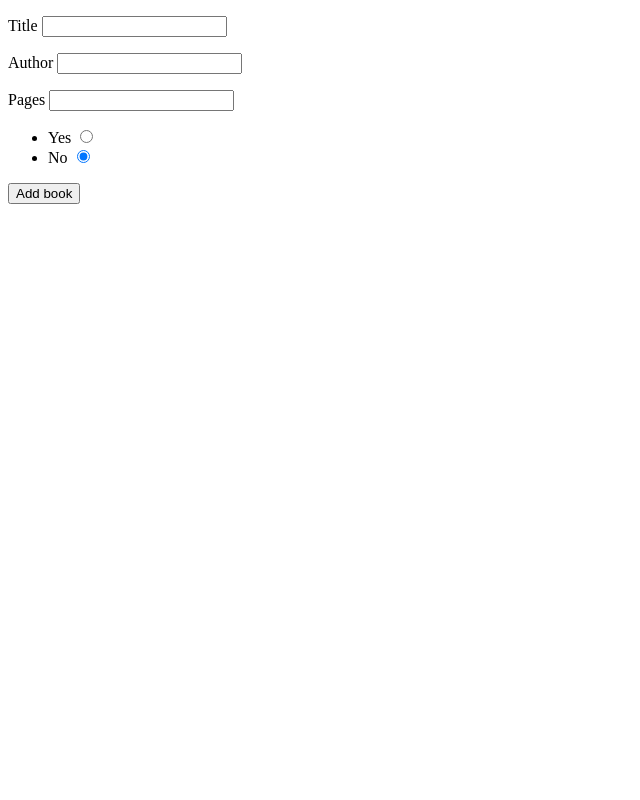
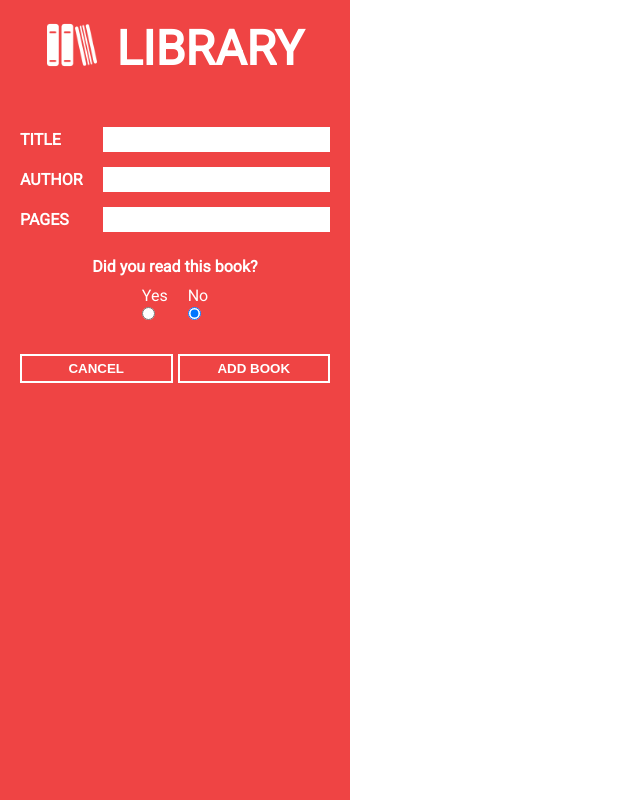
Before and after one commit to Gavo51/Library, a website: page index.html in a window 1280 px wide. Shown: the whole page, without its empty margins (0-640 px from the left). Drawn offline with Linux system fonts and the light colour scheme.

Commit message:
Style left section and input form

```diff
--- a/index.html
+++ b/index.html
@@ -10,22 +10,30 @@
   </head>
   <body>
     <section class="left-section">
-      <div class="form-container">
-        <form action="">
-          <section>
+      <div class="header-container">
+        <img
+          src="./icons/18476.png"
+          class="header-icon"
+          alt="stack of books icon"
+        />
+        <h1>LIBRARY</h1>
+      </div>
+      <form action="" class="book-form">
+        <section class="form-input-section">
           <p>
-              <label for="title">Title</label>
+            <label for="title">TITLE</label>
             <input type="text" id="title" name="book_title" />
           </p>
           <p>
-              <label for="author">Author</label>
+            <label for="author">AUTHOR</label>
             <input type="text" id="author" name="book_author" />
           </p>
           <p>
-              <label for="pages">Pages</label>
+            <label for="pages">PAGES</label>
             <input type="number" id="pages" name="book_pages" />
           </p>
-            <ul>
+          <h4>Did you read this book?</h4>
+          <ul class="radio-list">
             <li>
               <label for="option_1">Yes</label>
               <input type="radio" id="option1" name="read_status" />
@@ -36,13 +44,13 @@
             </li>
           </ul>
         </section>
-          <section>
+        <section class="form-btn-section">
           <p>
-              <button type="submit">Add book</button>
+            <button class="cancel-button">CANCEL</button>
+            <button type="submit" class="add-button">ADD BOOK</button>
           </p>
         </section>
       </form>
-      </div>
     </section>
     <section class="right-section">
       <div class="library-container"></div>
--- a/styles.css
+++ b/styles.css
@@ -0,0 +1,129 @@
+@import url("https://fonts.googleapis.com/css2?family=Roboto&display=swap");
+
+:root {
+  --primary-color: #ef4444;
+  --secondary-color: #4a6163;
+}
+
+* {
+  box-sizing: border-box;
+  margin: 0;
+  padding: 0;
+}
+
+body {
+  font-family: Roboto, sans-serif;
+  display: flex;
+}
+
+ul {
+  list-style-type: none;
+}
+
+button {
+  border: none;
+}
+
+input {
+  border: none;
+}
+
+/* LEFT SECTION */
+
+.left-section {
+  background-color: var(--primary-color);
+  color: white;
+  height: 100vh;
+  flex: 1;
+  align-items: center;
+  padding: 20px;
+}
+
+.left-section .header-container {
+  display: flex;
+  justify-content: center;
+  gap: 20px;
+}
+
+.left-section .header-icon {
+  height: 50px;
+  filter: invert(1);
+}
+
+.left-section h1 {
+  text-align: center;
+  font-size: 3rem;
+}
+
+.book-form {
+  display: flex;
+  flex-direction: column;
+  margin-top: 50px;
+}
+
+.form-input-section p {
+  display: flex;
+  justify-content: space-between;
+  gap: 10px;
+  font-weight: bold;
+  margin-bottom: 15px;
+}
+
+.form-input-section label {
+  flex: 1;
+  display: flex;
+  align-items: center;
+}
+
+.form-input-section input {
+  flex: 3;
+  padding: 5px 5px;
+}
+
+.form-input-section h4 {
+  text-align: center;
+}
+
+.form-input-section .radio-list {
+  margin-top: 10px;
+  width: 100%;
+  display: flex;
+  justify-content: center;
+  gap: 20px;
+}
+
+.form-input-section h4 {
+  margin-top: 25px;
+}
+
+.form-btn-section {
+  margin-top: 30px;
+  display: flex;
+}
+
+.form-btn-section p {
+  width: 100%;
+  display: flex;
+  gap: 5px;
+}
+
+.form-btn-section button:hover {
+  background-color: white;
+  color: var(--primary-color);
+}
+
+.cancel-button,
+.add-button {
+  background-color: var(--primary-color);
+  color: white;
+  font-weight: bold;
+  border: 2px solid white;
+  padding: 5px 0;
+  flex: 1;
+}
+
+/* RIGHT SECTION */
+
+.right-section {
+  flex: 3;
+}
```
Also changed, not shown: icons/18476.png (added). Lines whose indentation alone changed are shown as unchanged.
